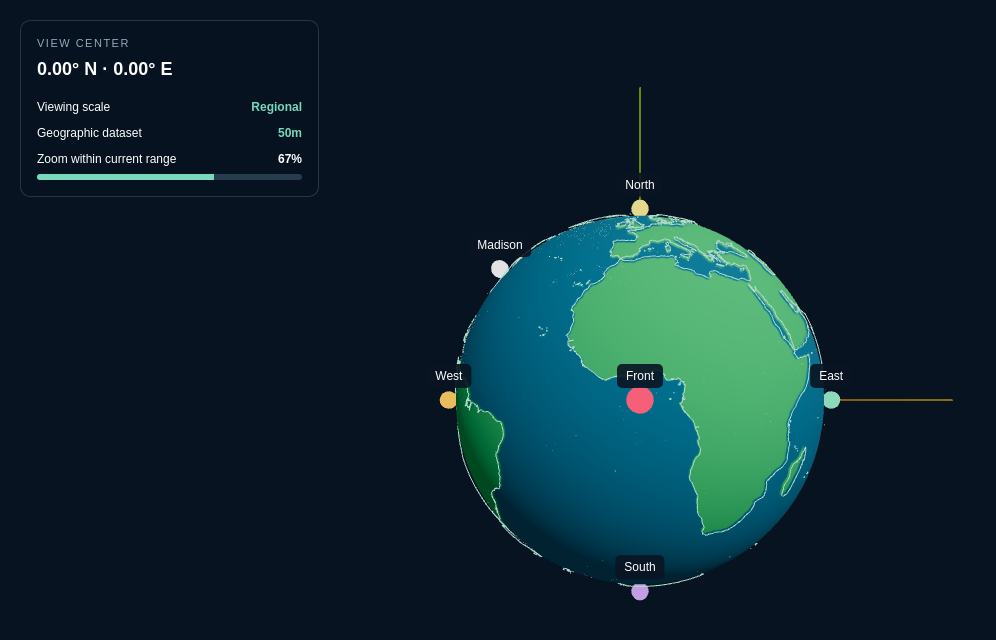
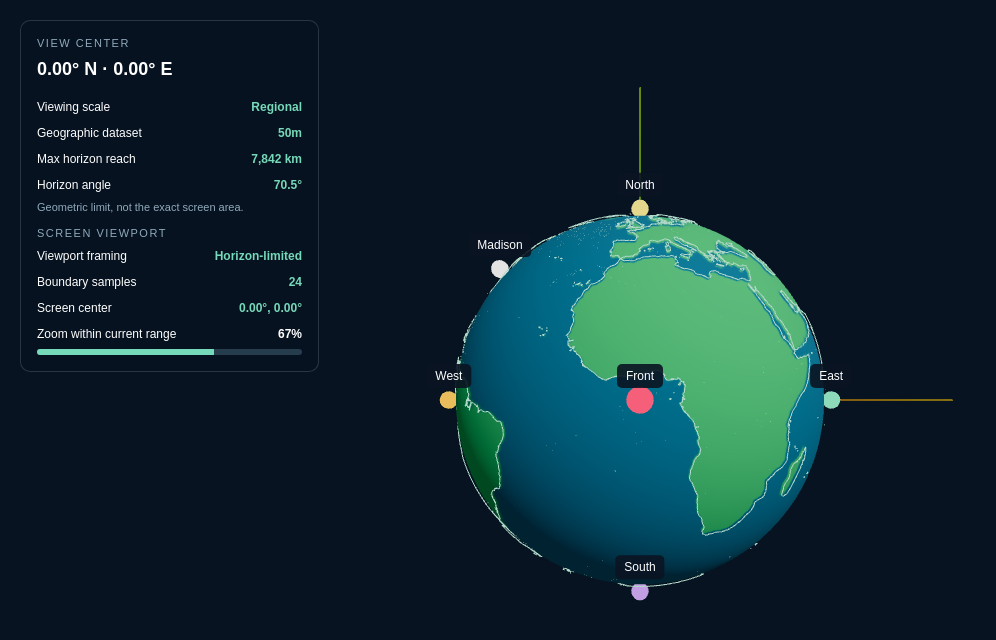
Before and after one commit to zachpawelek/earth-explorer, a React (Vite) app: page / in a window 1280 px wide. Shown: the top 640 px of the page, without its empty margins (0-996 px from the left). Built offline with nearby package versions, Linux system fonts and the light colour scheme.

Commit message:
Viewport clipping vs horizon limitations

```diff
--- a/src/components/TrackedOrbitControls.jsx
+++ b/src/components/TrackedOrbitControls.jsx
@@ -1,21 +1,49 @@
 
+import { useCallback, useEffect } from "react";
 import { useThree } from "@react-three/fiber";
 import { OrbitControls } from "@react-three/drei";
+
 import {
   getViewMetrics,
   MIN_CAMERA_DISTANCE,
   MAX_CAMERA_DISTANCE,
 } from "../utils/viewMetrics.js";
 
-export default function TrackedOrbitControls({ onViewChange }) {
+import {
+  getViewportFootprint,
+} from "../utils/viewportFootprint.js";
 
-  // Access the active Three.js camera.
-  const { camera } = useThree();
+export default function TrackedOrbitControls({
+  onViewChange,
+}) {
+  // Access the active camera and canvas dimensions.
+  const camera = useThree((state) => state.camera);
+  const width = useThree((state) => state.size.width);
+  const height = useThree((state) => state.size.height);
 
-  // Called whenever OrbitControls changes the camera.
-  function handleChange() {
-    onViewChange(getViewMetrics(camera.position));
-  }
+  // Recalculate geographic information whenever
+  // the camera changes.
+  const handleChange = useCallback(() => {
+
+    // Existing camera distance and zoom calculations.
+    const metrics = getViewMetrics(camera.position);
+
+    // NEW: Calculate the visible geographic footprint.
+    const footprint = getViewportFootprint(camera);
+
+    // Send everything to App.jsx in one state update.
+    onViewChange({
+      ...metrics,
+      footprint,
+    });
+
+  }, [camera, onViewChange]);
+
+  // Calculate the footprint on initial mount and
+  // again if the canvas dimensions change.
+  useEffect(() => {
+    handleChange();
+  }, [handleChange, width, height]);
 
   return (
     <OrbitControls
--- a/src/components/ViewHUD.jsx
+++ b/src/components/ViewHUD.jsx
@@ -1,7 +1,8 @@
 
 import { getViewScale } from "../utils/viewScale.js";
+import { getHorizonMetrics } from "../utils/horizonGeometry.js";
 
-// Format geographic coordinates with their compass direction.
+// Display coordinates using compass directions.
 function formatCoordinate(value, positive, negative) {
   const direction = value >= 0 ? positive : negative;
 
@@ -15,15 +16,19 @@ export default function ViewHUD({
   loadError,
 }) {
 
-  // Determine the current viewing scale.
-  // This is calculated from the camera distance
-  // already provided by our viewMetrics utility.
+  // Classify the camera's current viewing scale.
   const viewScale = getViewScale(view.distance);
+
+  // Calculate the geometric horizon using the
+  // same distance already provided by viewMetrics.js.
+  const horizon = getHorizonMetrics(view.distance);
+  // Geographic area found by screen-space raycasting.
+    const footprint = view.footprint;
 
   return (
     <aside className="view-hud">
 
-      {/* Geographic location at the center of the view */}
+      {/* Current geographic center of the view */}
       <div className="view-hud-title">
         VIEW CENTER
       </div>
@@ -34,44 +39,92 @@ export default function ViewHUD({
         {formatCoordinate(view.longitude, "E", "W")}
       </div>
 
-      {/* Current viewing scale */}
+      {/* Existing viewing scale */}
       <div className="view-hud-scale">
         <span>Viewing scale</span>
         <strong>{viewScale}</strong>
       </div>
 
-      {/* Current geographic dataset resolution */}
+      {/* Dataset actually displayed on the globe */}
       <div className="view-hud-scale">
         <span>Geographic dataset</span>
         <strong>{datasetResolution}</strong>
       </div>
 
-    {/* Show when the next geographic dataset is loading. */}
+      {/* NEW: Geometric horizon measurements */}
+      <div className="view-hud-scale">
+        <span>Max horizon reach</span>
+        <strong>
+          {Math.round(
+            horizon.surfaceDistanceKm
+          ).toLocaleString()} km
+        </strong>
+      </div>
+
+      <div className="view-hud-scale">
+        <span>Horizon angle</span>
+        <strong>
+          {horizon.angleDegrees.toFixed(1)}°
+        </strong>
+      </div>
+
+      {/* Clarify what this measurement represents. */}
+      <div className="view-hud-note">
+        Geometric limit, not the exact screen area.
+      </div>
+
+
+    {/* Geographic viewport diagnostics */}
+        <div className="view-hud-title">
+        SCREEN VIEWPORT
+        </div>
+
+        <div className="view-hud-scale">
+         <span>Viewport framing</span>
+        <strong>{footprint?.framing ?? "Calculating..."}</strong>
+        </div>
+
+        <div className="view-hud-scale">
+        <span>Boundary samples</span>
+        <strong>{footprint?.boundary.length ?? "—"}</strong>
+        </div>
+
+        <div className="view-hud-scale">
+        <span>Screen center</span>
+            <strong>
+                {footprint?.center
+                ? `${footprint.center.latitude.toFixed(2)}°, ${footprint.center.longitude.toFixed(2)}°`
+                    : "—"}
+                </strong>
+    </div>
+
+
+      {/* Loading state from our LOD controller */}
       {isLoading && (
         <div className="view-hud-status" role="status">
           Preparing map detail...
         </div>
       )}
 
-    {/* Show an error without hiding the existing globe. */}
+      {/* Display errors without hiding existing geography */}
       {loadError && (
-            <div className="view-hud-status view-hud-error" role="alert">
+        <div
+          className="view-hud-status view-hud-error"
+          role="alert"
+        >
           Could not load the requested map detail.
         </div>
       )}
 
-
-
-
-
-
-      {/* Zoom percentage */}
+      {/* Existing zoom percentage */}
       <div className="view-hud-zoom">
         <span>Zoom within current range</span>
-        <strong>{Math.round(view.zoomPercent)}%</strong>
+        <strong>
+          {Math.round(view.zoomPercent)}%
+        </strong>
       </div>
 
-      {/* Visual zoom indicator */}
+      {/* Existing zoom progress bar */}
       <div className="view-hud-track">
         <div
           className="view-hud-fill"
--- a/src/index.css
+++ b/src/index.css
@@ -105,3 +105,12 @@ body {
 .view-hud-error {
   color: #ffb4a2;
 }
+
+
+/* Explanation beneath the HUD's horizon measurements. */
+.view-hud-note {
+  font-size: 11px;
+  line-height: 1.4;
+  color: #91aabb;
+  margin: -4px 0 12px;
+}
--- /dev/null
+++ b/src/utils/horizonGeometry.js
@@ -0,0 +1,52 @@
+
+// Radius of the sphere in our Three.js scene.
+const GLOBE_RADIUS = 1;
+
+// Earth's approximate mean radius in kilometers.
+// Used to translate spherical angles into real distances.
+const EARTH_RADIUS_KM = 6371;
+
+const RADIANS_TO_DEGREES = 180 / Math.PI;
+
+/*
+ * Calculate the geographic horizon for a camera
+ * looking toward the center of a spherical Earth.
+ *
+ * cameraDistance is measured from Earth's center,
+ * in the same units as our Three.js globe.
+ */
+export function getHorizonMetrics(cameraDistance) {
+
+  // The camera must be outside our globe.
+  if (
+    !Number.isFinite(cameraDistance) ||
+    cameraDistance <= GLOBE_RADIUS
+  ) {
+    throw new RangeError(
+      "Camera distance must be greater than globe radius."
+    );
+  }
+
+  // Angular radius of the visible spherical cap.
+  //
+  // cos(theta) = globeRadius / cameraDistance
+  const angleRadians = Math.acos(
+    GLOBE_RADIUS / cameraDistance
+  );
+
+  // Convert to degrees for readability.
+  const angleDegrees =
+    angleRadians * RADIANS_TO_DEGREES;
+
+  // Arc length along Earth's surface from the
+  // camera-facing point to the geometric horizon.
+  //
+  // Arc length = radius * angle (in radians).
+  const surfaceDistanceKm =
+    EARTH_RADIUS_KM * angleRadians;
+
+  return {
+    angleDegrees,
+    surfaceDistanceKm,
+  };
+}
--- /dev/null
+++ b/src/utils/viewportFootprint.js
@@ -0,0 +1,156 @@
+
+import {
+    Raycaster,
+    Sphere,
+    Vector2,
+    Vector3,
+  } from "three";
+
+
+  /*
+
+  24 point approximation with binary search
+
+  */
+
+  // Match the radius of our existing globe.
+  const GLOBE = new Sphere(new Vector3(0, 0, 0), 1);
+
+  // Number of directions sampled around the screen.
+  const BOUNDARY_SAMPLES = 24;
+
+  // Accuracy of the search for each boundary.
+  const SEARCH_STEPS = 16;
+
+  const RAD_TO_DEG = 180 / Math.PI;
+
+  // Convert a 3D surface point back to geographic coordinates.
+  // This is the inverse of our existing latLonToCartesian().
+  function pointToGeographic(point) {
+    const length = point.length();
+
+    return {
+      latitude: Math.asin(point.y / length) * RAD_TO_DEG,
+      longitude: Math.atan2(point.x, point.z) * RAD_TO_DEG,
+    };
+  }
+
+  /*
+   * Approximate the visible surface boundary using
+   * screen-space rays.
+   *
+   * Assumption for this first implementation:
+   * The camera points at the center of the globe.
+   */
+  export function getViewportFootprint(camera) {
+    // Ensure the camera's position and orientation
+    // are reflected in its world transformation matrix.
+    camera.updateMatrixWorld(true);
+
+    const raycaster = new Raycaster();
+    const screenPoint = new Vector2();
+    const intersection = new Vector3();
+
+    // Cast a ray from the camera through a screen position.
+    //
+    // Screen coordinates are normalized:
+    // x = -1 left, +1 right
+    // y = -1 bottom, +1 top
+    //
+    // Returns true when the ray intersects Earth.
+    function shootRay(x, y) {
+      screenPoint.set(x, y);
+
+      raycaster.setFromCamera(screenPoint, camera);
+
+      return (
+        raycaster.ray.intersectSphere(
+          GLOBE,
+          intersection
+        ) !== null
+      );
+    }
+
+    // STEP 1: Find the geographic point at screen center.
+    if (!shootRay(0, 0)) {
+      return {
+        center: null,
+        boundary: [],
+        screenEdgeCount: 0,
+        framing: "Off-globe",
+      };
+    }
+
+    const center = pointToGeographic(intersection);
+
+    const boundary = [];
+    let screenEdgeCount = 0;
+
+    // STEP 2: Look outward from screen center in
+    // several directions, searching for the boundary
+    // of visible geography.
+    for (let i = 0; i < BOUNDARY_SAMPLES; i++) {
+      const angle =
+        (i / BOUNDARY_SAMPLES) * Math.PI * 2;
+
+      const dx = Math.cos(angle);
+      const dy = Math.sin(angle);
+
+      // Maximum distance along this direction before
+      // reaching the rectangular screen boundary.
+      const edgeRadius = 1 / Math.max(
+        Math.abs(dx),
+        Math.abs(dy)
+      );
+
+      let radius = edgeRadius;
+      let boundaryType = "screen";
+
+      if (!shootRay(dx * radius, dy * radius)) {
+        // The screen edge misses the globe.
+        // Search between the center and the edge
+        // for the last ray that still hits Earth.
+        boundaryType = "horizon";
+
+        let low = 0;
+        let high = edgeRadius;
+
+        for (let step = 0; step < SEARCH_STEPS; step++) {
+          const middle = (low + high) / 2;
+
+          if (shootRay(dx * middle, dy * middle)) {
+            low = middle;
+          } else {
+            high = middle;
+          }
+        }
+
+        radius = low;
+
+        // Recalculate the actual intersection for
+        // the final boundary position.
+        shootRay(dx * radius, dy * radius);
+
+      } else {
+        // Geographic surface is still visible
+        // at the edge of the screen.
+        screenEdgeCount++;
+      }
+
+      // Store this boundary point in latitude/longitude.
+      boundary.push({
+        ...pointToGeographic(intersection),
+        boundaryType,
+      });
+    }
+
+    return {
+      center,
+      boundary,
+      screenEdgeCount,
+      framing:
+        screenEdgeCount > 0
+          ? "Screen-clipped"
+          : "Horizon-limited",
+    };
+  }
```
Lines whose indentation alone changed are shown as unchanged.
